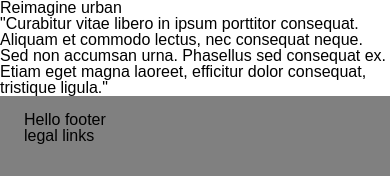
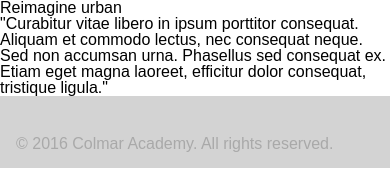
Before and after one commit to rhoffen/colmar, a plain HTML site: page index.html in a window 390 px wide. Shown: the part 2141-2317 px from the top of the page. Drawn offline with Linux system fonts and the light colour scheme.

Commit message:
Positioning of sections for desktop and mobile completed.  Some questions to review with mentor. Colors, font, line height yet to be adjusted.  Tablet styling not completed.

```diff
--- a/index.html
+++ b/index.html
@@ -170,10 +170,11 @@
     </main>
     <footer>
       <div class="copyright">
-        Hello footer
+        &copy 2016 Colmar Academy.  All rights reserved.
       </div>
-      <div class="legal">
-        legal links
+      <div class="legal desktop">
+        <a href="#">Terms</a>
+        <a href="#">Privacy</a>
       </div>
     </footer>
   </body>
--- a/resources/css/style.css
+++ b/resources/css/style.css
@@ -1,3 +1,5 @@
+/*Questions on lines 13, 64 and 113.  Also, questions about copyright, portfolios.*/
+
 html {
   box-sizing: border-box;
   font-size: 16px;
@@ -7,6 +9,13 @@ html {
 *, *:before, *:after {
 box-sizing: inherit;
 }
+
+/*Why doesn't this work?*/
+/*@media only screen and (max-width: 630px ) {
+  .desktop {
+    display: none;
+  }*/
+
 
 header {
   position: fixed;
@@ -52,7 +61,7 @@ header nav a {
 header .mobile {
   display: none;
 }
-
+/*Why doesn't a single instance of .desktop {display: none} work? It seems I have to target the .desktop class in each section to implement it correctly. */
 @media only screen and (max-width: 630px ) {
 
   header .desktop {
@@ -101,7 +110,7 @@ section {
   align-items: flex-start;
   width: 40%;
 }
-
+/*Question: If I put width: 35%; height: auto; on the image selector in line 114, then the images are elongated.  However, if I put height: auto; on the container (line 108), then height: 100% on the image (line 114), it works.  Why? */
 .detail-container .item {
   display: flex;
   width: 100%;
@@ -337,7 +346,6 @@ section {
 
   .course-menu {
     justify-content: space-around;
-    align-items: flex-start;
   }
 
   .course-menu figure:nth-child(3n+2) {
@@ -382,6 +390,35 @@ footer {
   top: 4rem;
   width: 100%;
   padding: 1rem 1.5rem 2rem 1.5rem;
-  background-color: gray;
+  background-color: lightgray;
   color: black;
+  display: flex;
+  justify-content: space-between;
+  align-items: flex-start;
+  padding: 1rem 1.5rem 2rem 1.5rem;
+  color: darkgray;
 }
+
+.copyright {
+  display: inline-block;
+  flex-grow: 1;
+}
+
+.legal a {
+  padding-left: 0.5rem;
+  text-decoration: none;
+}
+
+@media only screen and (max-width: 630px) {
+  footer .desktop {
+    display: none;
+  }
+
+  footer {
+    padding: 1.5rem 0 1rem 1rem;
+  }
+
+  footer .copyright {
+    padding-top: 1rem;
+  }
+}
```
